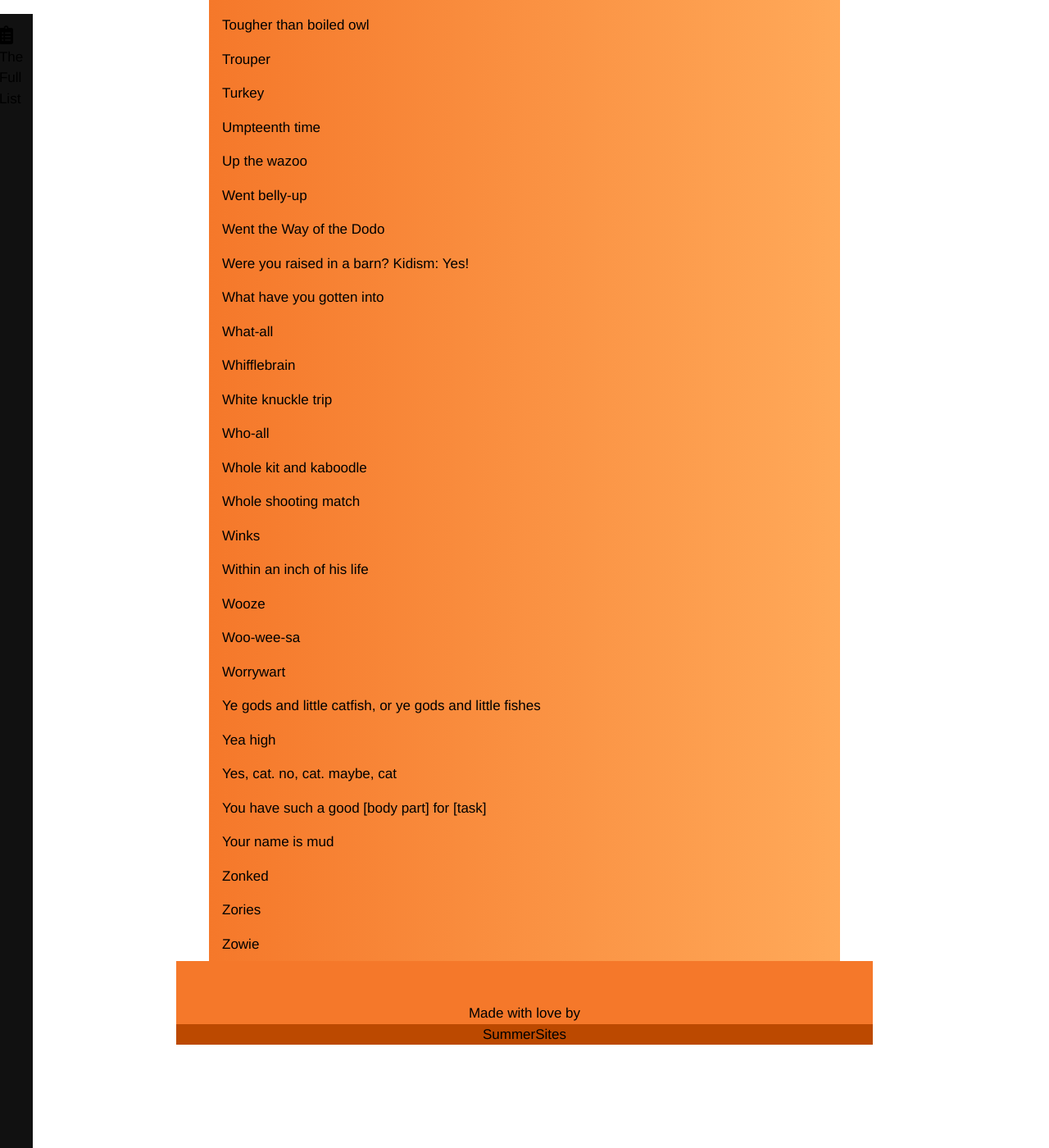
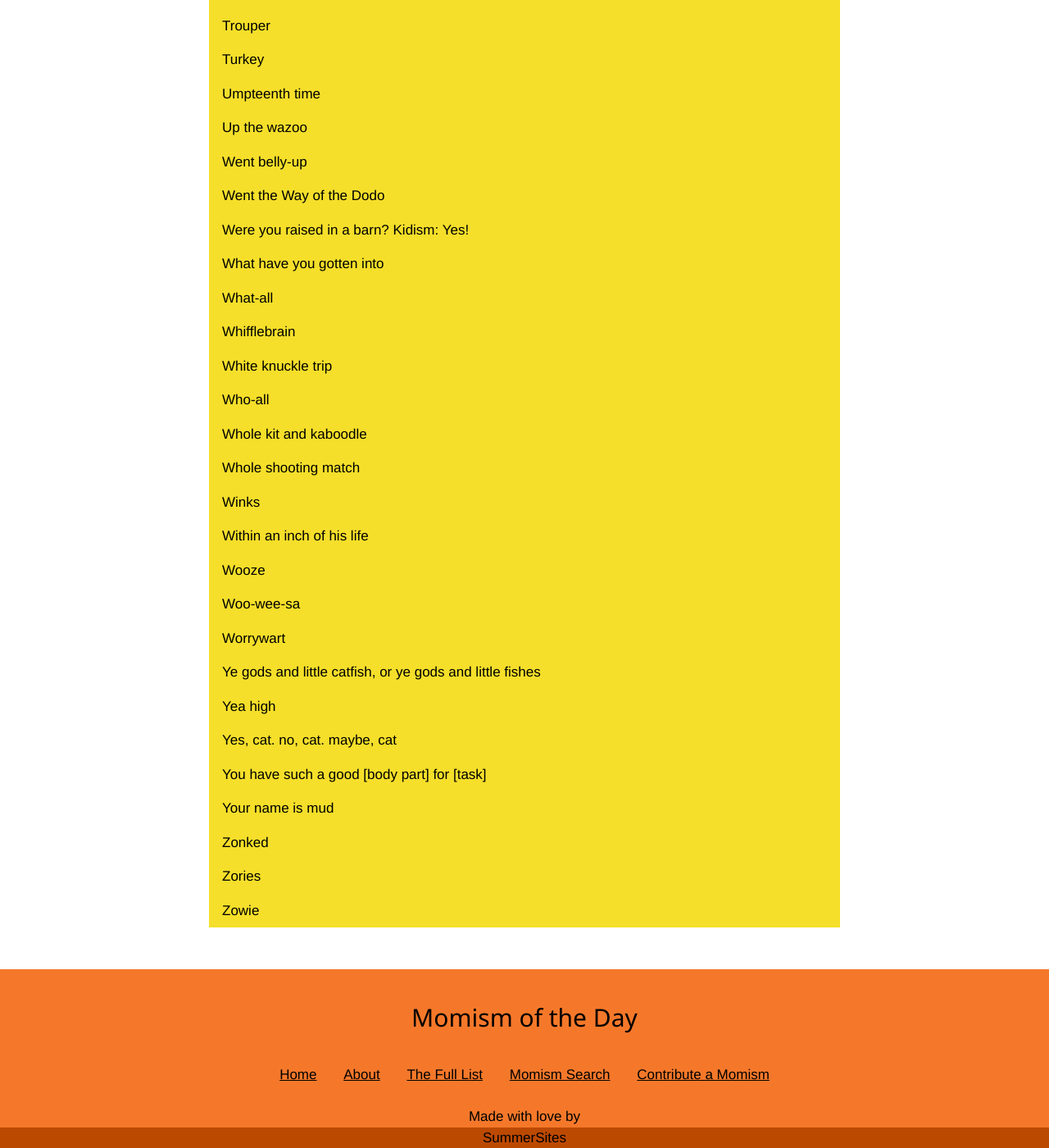
Before and after one commit to summerhays/new_momisms, a Jekyll site: the page built from list.md, in a window 1280 px wide and 1400 px high, scrolled down 9698 px. Shown: the whole window at 82% size. Built offline with Jekyll 4.4.1, drawn with Linux system fonts in a browser that asks for light colours.

Commit message:
coolsidebar working

```diff
--- /dev/null
+++ b/_includes/contribute.html
@@ -0,0 +1 @@
+<style>.embed-container { position: relative; padding-bottom: 56.25%; height: 0; overflow: hidden; max-width: 100%; } .embed-container iframe, .embed-container object, .embed-container embed { position: absolute; top: 0; left: 0; width: 100%; height: 100%; }</style><div class='embed-container'><iframe src='https://docs.google.com/forms/d/e/1FAIpQLSdfmzsR2Z4hB9AG-CfEiPwZClB78tSY3SPVOWi4XbDCeGZQog/viewform?embedded=true' height="3000" frameborder='0' marginheight='0' marginwidth='0'>Loading…</iframe></div>
--- a/_layouts/default.html
+++ b/_layouts/default.html
@@ -27,34 +27,39 @@
   </head>
 
 <body>
-  <div id="main">
+	<div id="content">
         <header>
 	   <div class=topline>
-		   <div><i class="fas fa-bars fa-lg"></i></div>
-		<a href="/" class="nolink banner color-1-light"><img src="{{ site.icon }}" height="55px" hspace="10px"></a>
+		   <div class="menu" onclick="openNav()"><i class="fas fa-bars fa-lg"></i></div>
+		<a href="/" class="nolink banner"><img src="{{ site.icon }}" height="55px" hspace="10px"></a>
 		<div></div>
 	   </div>
                 <a href="/" class="nolink banner color-1"><div class="title nolink">{{ site.title }}</div></a>
 	<nav>
-          <ul class="main-nav" id="myNav">
-            <a href="javascript:void(0)" class="closebtn" onclick="closeNav()">&times;</a>
+          <div class="main-nav" id="myNav">
+            <a href="javascript:void(0)" id="closeBtn" class="closebtn nolink" onclick="closeNav()">&times;</a>
 	     {% for each in site.data.navigation.docs %}
-	        <a href="{{ each.url }}" {% if each.target %}target="_blank"{% endif %} class="nolink {% if page.url == each.url %} active{% endif %}">{{ each.title }}</a>
+	     <a href="{{ each.url }}" {% if each.target %}target="_blank"{% endif %} class="nolink {% if page.url == each.url %} active{% endif %}">{{ each.icon }} {{ each.title }}</a>
              {% endfor %}
-	  </ul>
+	  </div>
 	</nav>
-        <hr>
         </header>
-        <main>
+	<main {% if page.id == "contribute" %}style="max-width: 100%; width: 100%;" {% endif %}>
 		{% unless page.id == "index" %}<h2 class="title">{{ page.title }}</h2>{% endunless %}
 		{% if page.description or page-description %}<h2 class="title">{{ page.description }}{{ page-description }}</h2>{% endif %}
           {{ content }}
+	<br><br>
         </main>
 	<footer>
 		<br>
+		<h2>Momism of the Day</h2>
 		<br>
-		Made with love by
-		<br>
+		{% for each in site.data.navigation.docs %}
+                <a href="{{ each.url }}" {% if each.target %}target="_blank"{% endif %} class="{% if page.url == each.url %}{% endif %}">{{ each.title }}</a>
+             {% endfor %}
+
+		<br><br>
+	     <div>Made with love by</div>
 		<div class="footer-bottom"><a class=nolink href="https://summerhays.net">SummerSites</a></div>
 	</footer>
   </div>
@@ -62,14 +67,4 @@
 </html>
 
 
-<script>
-function openNav() {
-  document.getElementById("myNav").style.width = "250px";
-  document.getElementById("content").style.marginLeft = "250px";
-}
-
-function closeNav() {
-  document.getElementById("myNav").style.width = "0";
-  document.getElementById("content").style.marginLeft= "0";
-}
-</script>
+<script src="/assets/js/openNav.js"></script>
--- a/assets/css/style.scss
+++ b/assets/css/style.scss
@@ -4,31 +4,27 @@
 
 html,body {
 	height: 100%;
-	width: 100%
+	max-width: 100%;
 }
 
 body {
-	display: flex;
-	flex-direction: column;
 	font-size: $body-font-size;
 	color: $body-color-text;
 	background-color: $body-color;
 	font-family: $font-sans;
-	align-items: center;
-	height: 100%;
 }
 
 header {
 	display: flex;
 	flex-direction: column;
-	flex: 1 0 auto;
+	flex: 0 0 auto;
 	width: 100%;
 }
 
 .topline {
 	display: flex;
 	justify-content: space-between;
-	background: $color-1-light;
+//	background: $color-1-light;
 	align-items: center;
 	padding: 5px 16px;
 }
@@ -41,60 +37,57 @@
 }
 
 .main-nav {
-  display: flex;
-  flex: 0 0 auto;
-  list-style-type: none;
-  justify-content: center;
-
   height: 100%;
   width: 0;
   position: fixed;
   z-index: 1;
   top: 0;
   left: 0;
-  background-color: #111;
+  background-color: $color-1-light;
   overflow-x: hidden;
   transition: 0.5s;
-  //padding-top: 60px;
+  padding-top: 60px;
 }
 
-.main-nav > a {
-	padding:  14px 20px;
-	font-size: $nav-font-size;
-	color: $nav-color-text;
+.main-nav > a:not(:first-child) {
+  padding:  14px 20px;
+  font-size: $nav-font-size;
+  overflow-x: hidden;
+  color: $nav-color-text;
   display: block;
-  transition: 0.3s;
-  }
+  white-space: nowrap;
+  border-bottom: 3px solid $color-1-light;
+}
 
-.main-nav > a:hover {
+.main-nav > a:not(:first-child):hover {
 	border-bottom: 3px solid $color-1;
 }
 
-
-.sidenav {
-}
-
-.sidenav a {
-  padding: 8px 8px 8px 32px;
-  text-decoration: none;
-  color: #818181;
-}
-
 .main-nav .closebtn {
+  visibility: hidden;
   position: absolute;
   top: 0;
   right: 25px;
   font-size: 36px;
-  margin-left: 50px;
+  margin-left: 70px;
+  padding-top: 10px;
 }
 
-main,header,footer {
+.menu {
+	cursor: pointer;
+}
+
+#content {
+  display: flex;
+  flex-direction: column;
+  align-items: center;
   transition: margin-left .5s;
+  height: 100%;
 }
 
 
 .active {
-	border-bottom: 3px solid $color-active;
+	border-bottom: 3px solid $color-active !important;
 }
 
 .title {
@@ -124,8 +117,8 @@
 	margin: 0;
 	padding: 0 40px;
 	text-align: left;
-	max-width: 100%;
-	width: $text-width;
+
+	{% unless page.id == "contribute" %}  max-width: $text-width;{% endunless %}
 }
 
 .center {
@@ -140,6 +133,11 @@
 	background-color: $color-1;
 }
 
+footer > a {
+	padding: 10px 14px;
+	text-decoration: underline;
+}
+
 .footer-bottom {
 	background-color: $footer-bottom;
 	color: $footer-bottom-text;
@@ -152,14 +150,16 @@
     padding: 0;
   }
 
-  .main-nav > li {
+  .main-nav > a {
     flex-basis: 100%;
     text-align: center;
     font-size: 1em;
+    border-bottom: 3px solid $color-1-light;
   }
 
   main {
 	  padding: 0 15px;
+	  {% unless page.id == "contribute" %}  width: 100%; {% endunless %}
   }
 }
 
@@ -203,6 +203,9 @@
 	background: $color-1-light !important;
 }
 
+.smiley {
+	background: $smiley-color;
+}
 
 .textblack {
 	color: black;
--- /dev/null
+++ b/assets/js/openNav.js
@@ -0,0 +1,11 @@
+function openNav() {
+  document.getElementById("myNav").style.width = "250px";
+  document.getElementById("content").style.marginLeft = "250px";
+  document.getElementById("closeBtn").style.visibility = "visible";
+}
+
+function closeNav() {
+  document.getElementById("myNav").style.width = "0";
+  document.getElementById("content").style.marginLeft= "0";
+  document.getElementById("closeBtn").style.visibility = "hidden";
+}
--- a/list.md
+++ b/list.md
@@ -16,7 +16,7 @@
       <input class="w3-input w3-border w3-round" type="text" placeholder="Filter by momism..." id="myInput" onkeyup="filterFunction()">
 {% for each in site.data.momisms %}
 {% assign counter = counter | plus: 1 %}
-<button id="momism_id{{ each.order }}" onclick="openAccordion('momism{{ counter }}')" class="w3-button w3-block gradient w3-left-align ">{{ each.momism }}</button>
+<button id="momism_id{{ each.order }}" onclick="openAccordion('momism{{ counter }}')" class="w3-button w3-block smiley w3-left-align ">{{ each.momism }}</button>
 <div id="momism{{ counter }}" class="w3-hide w3-container">
     <p>{% if each.definition %}{{ each.definition }}{% else %}<em>Definition unknown</em>{% endif %}</p>
     {% if each.example %}<p><em>{{ each.example }}</em></p>{% endif %}
--- a/search.html
+++ b/search.html
@@ -3,7 +3,7 @@
 tipue_search_active: true
 id: search
 ---
-<h2 class="title"><a href="/list.html#momism_id15">Poke Around</a> Some Momisms</h2>
+<h2 class="title">Poke Around  Some Momisms (<a href="/list.html#momism_id15">#15</a>)</h2>
 
 <form action="search.html">
 <div class="tipue_search_left"><img src="tipuesearch/search.png" class="tipue_search_icon" style="vertical-align: middle;">
@@ -11,7 +11,6 @@
 <span class="tipue_search_right"><input type="text" name="q" id="tipue_search_input" pattern=".{2,}" placeholder="Search..." title="At least 2 characters required"></span>
 <span style="clear: both; padding: 10px 15px;"> </span>
 </form>
-</div>
 <br>
 <div id="tipue_search_content"></div>
 
--- /dev/null
+++ b/todo.txt
@@ -0,0 +1,2 @@
+Center all the header text
+Full list = same yellow as bonhomme
```
Also changed, not shown: _data/navigation.yml (+11 -6 lines), contribute.md (added, +11 -0 lines).
